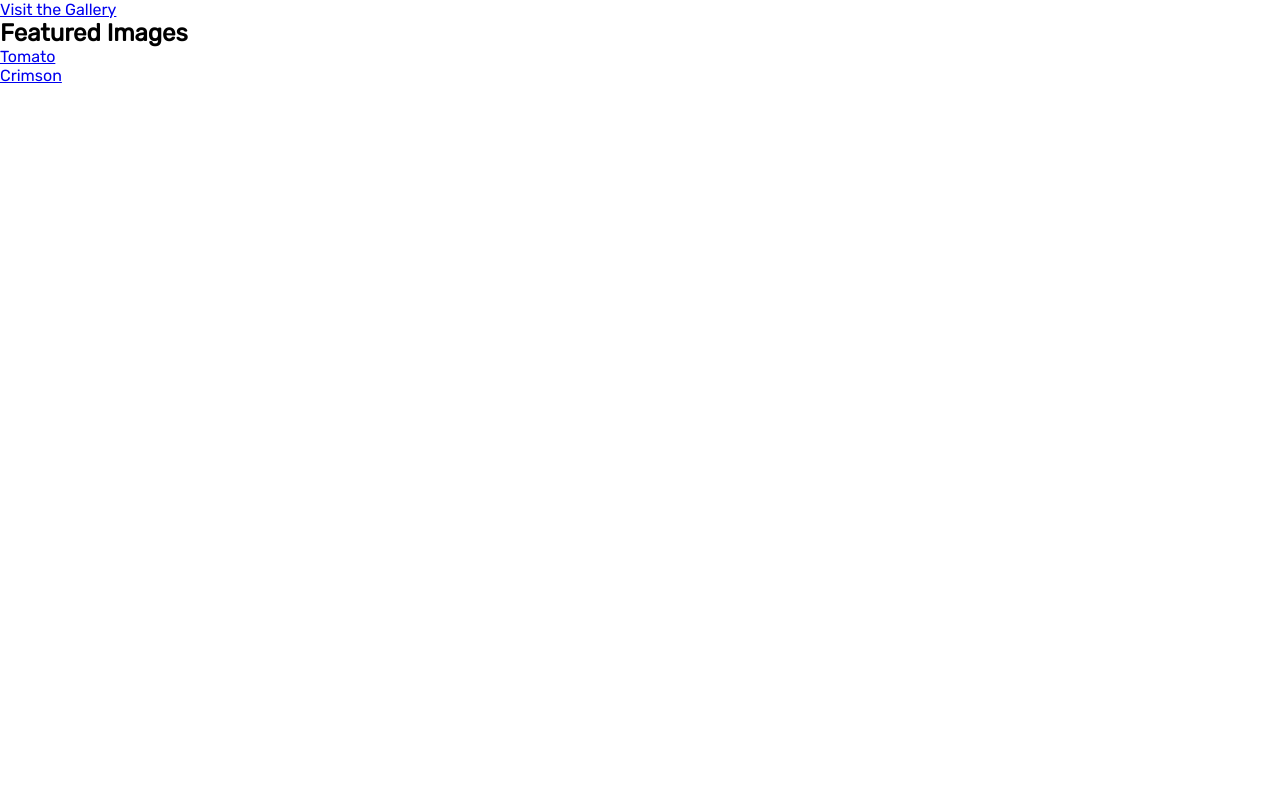
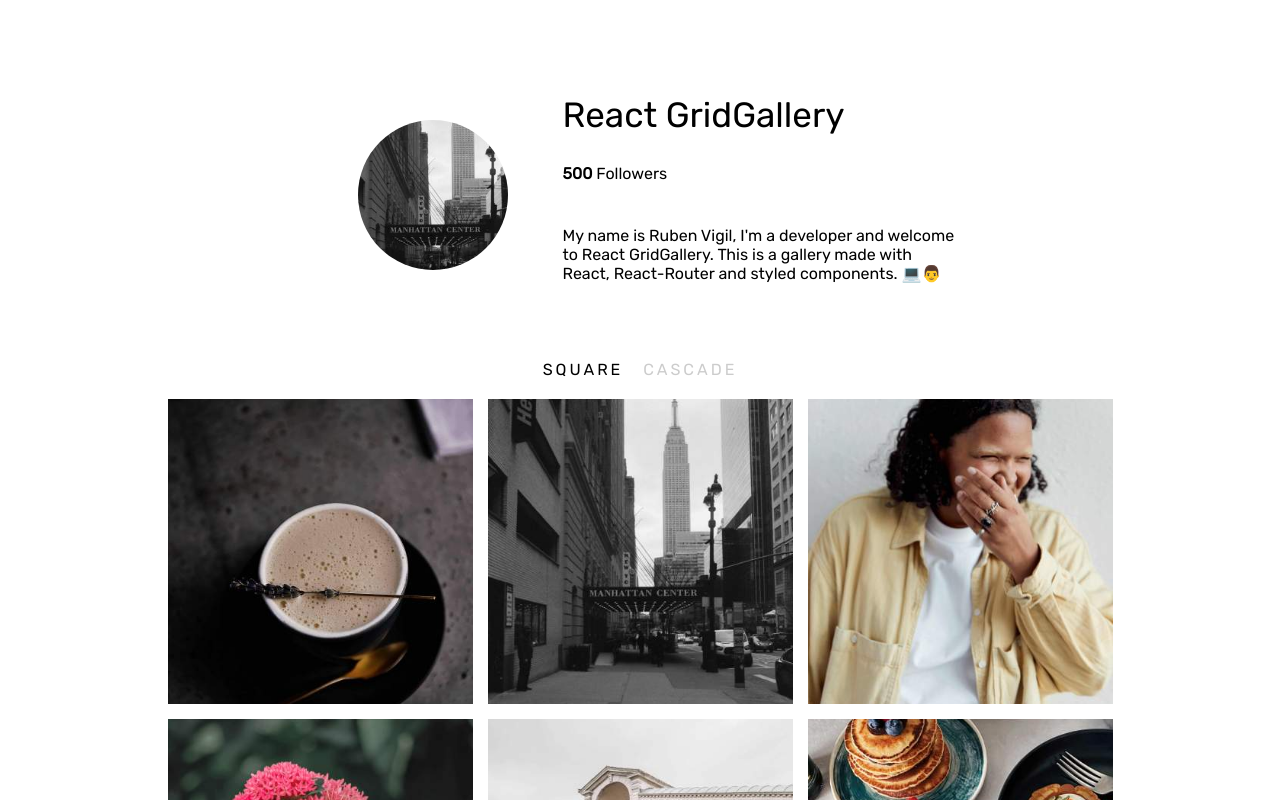
Before and after one commit to rvigil24/react-grid-gallery, a React (Create React App) app: page / in a window 1280 px wide. Shown: the top 800 px of the page. Built offline with nearby package versions, Linux system fonts and the light colour scheme.

Commit message:
routes updated

```diff
--- a/src/pages/Home.jsx
+++ /dev/null
@@ -1,20 +0,0 @@
-import { Link } from "react-router-dom";
-
-const Home = () => {
-  return (
-    <div>
-      <Link to="/gallery">Visit the Gallery</Link>
-      <h2>Featured Images</h2>
-      <ul>
-        <li>
-          <Link to="/img/2">Tomato</Link>
-        </li>
-        <li>
-          <Link to="/img/4">Crimson</Link>
-        </li>
-      </ul>
-    </div>
-  );
-};
-
-export default Home;
--- a/src/pages/ImageView.jsx
+++ /dev/null
@@ -1,26 +0,0 @@
-import { useParams } from "react-router-dom";
-import LazyLoad from "react-lazyload";
-
-//data
-import { IMAGES } from "../data";
-
-//components
-import Image from "../components/Image";
-
-const ImageView = () => {
-  let { id } = useParams();
-  let image = IMAGES[parseInt(id, 10) - 1];
-
-  if (!image) return <div>Image not found</div>;
-
-  return (
-    <div>
-      <h1>{image.title}</h1>
-      <LazyLoad>
-        <Image index={image.id} />
-      </LazyLoad>
-    </div>
-  );
-};
-
-export default ImageView;
--- a/src/routes.jsx
+++ b/src/routes.jsx
@@ -2,9 +2,7 @@ import React from "react";
 import { Switch, Route, useLocation } from "react-router-dom";
 
 //pages
-import Home from "./pages/Home";
 import Gallery from "./pages/Gallery";
-import ImageView from "./pages/ImageView";
 import Modal from "./components/Modal";
 
 const Routes = () => {
@@ -14,9 +12,7 @@ const Routes = () => {
   return (
     <>
       <Switch location={background || location}>
-        <Route exact path="/" children={<Home />} />
-        <Route path="/gallery" children={<Gallery />} />
-        <Route path="/img/:id" children={<ImageView />} />
+        <Route path="/" children={<Gallery />} />
       </Switch>
 
       {background && <Route path="/img/:id" children={<Modal />} />}
```
